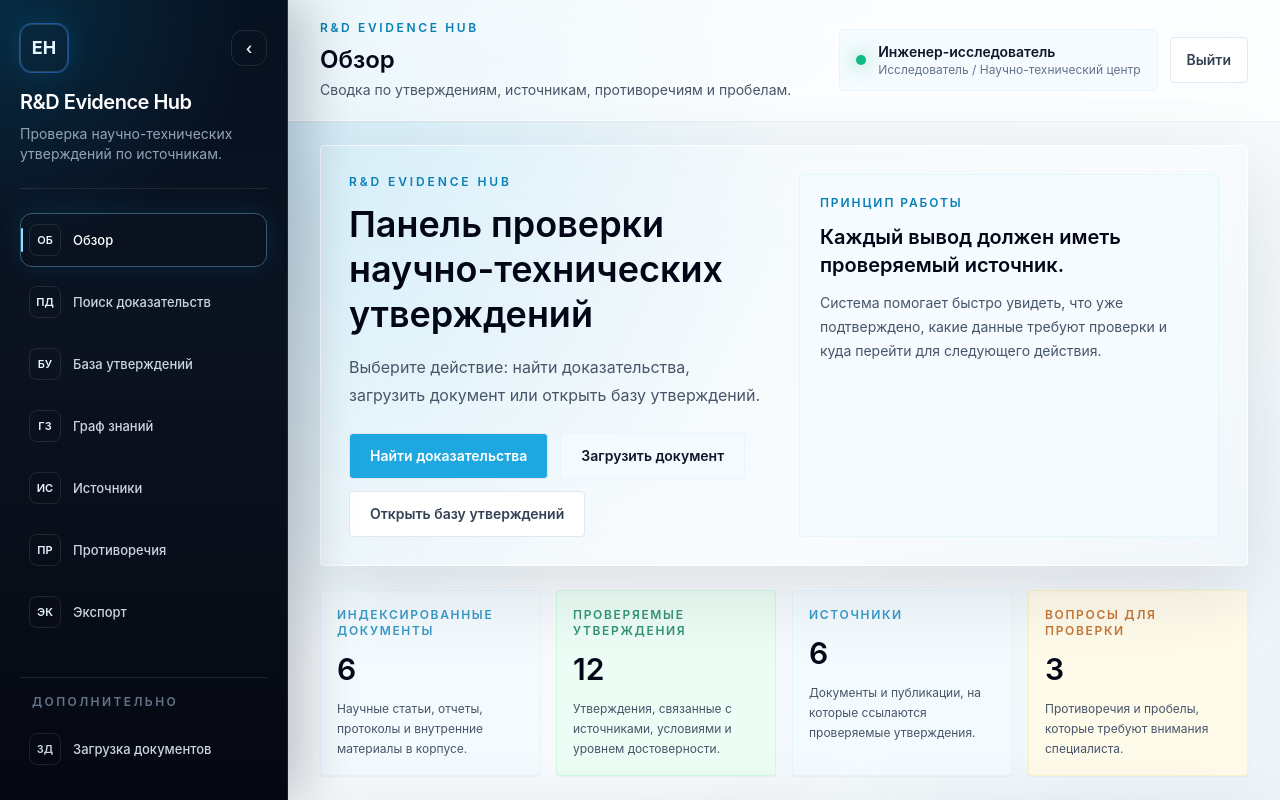
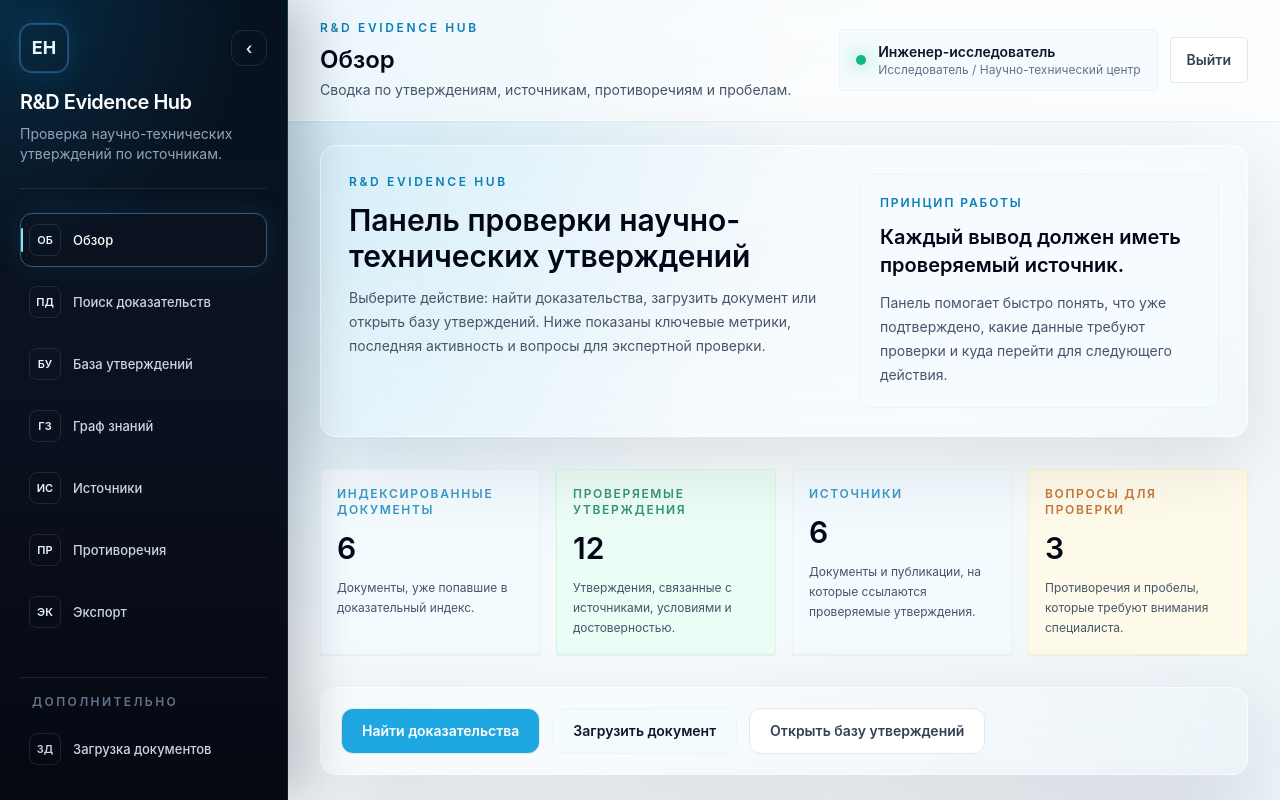
Before and after one commit to theycomeunstuck/hackaton_nornikel2026summer, a React (Vite) app: page /auth in a window 1280 px wide. Both pictures are taken after a click on the button "ВОЙТИ". Shown: the top 800 px of the page. Built offline with nearby package versions, Linux system fonts and the light colour scheme.

Commit message:
Align dashboard page with evidence workspace style

```diff
--- a/src/pages/DashboardPage/DashboardPage.tsx
+++ b/src/pages/DashboardPage/DashboardPage.tsx
@@ -1,12 +1,18 @@
+import type { ReactNode } from "react";
 import { Link } from "react-router-dom";
-import type { ReactNode } from "react";
 import type { EvidenceClaim } from "../../entities/claim/types";
 import type { Contradiction } from "../../entities/contradiction/types";
 import type { KnowledgeGap } from "../../entities/gap/types";
 import type { SourceType } from "../../entities/source/types";
-import { buildDashboardStats, type DashboardMetric, type SourceDistributionItem } from "../../shared/lib/dashboardStats";
+import {
+  buildDashboardStats,
+  type DashboardMetric,
+  type SourceDistributionItem,
+} from "../../shared/lib/dashboardStats";
 import { ConfidenceBadge } from "../../shared/ui/ConfidenceBadge";
+import { ContentContainer } from "../../shared/ui/ContentContainer";
 import { DisclosureSection } from "../../shared/ui/DisclosureSection";
+import { EvidencePageHeader } from "../../shared/ui/EvidencePageHeader";
 import { MetricCard } from "../../shared/ui/MetricCard";
 import { SectionCard } from "../../shared/ui/SectionCard";
 import { StatusBadge, type StatusTone } from "../../shared/ui/StatusBadge";
@@ -15,7 +21,7 @@ const dashboardStats = buildDashboardStats();
 
 const sourceTypeLabel: Record<SourceType, string> = {
   scientific_article: "Научная статья",
-  internal_report: "Внутренний отчет",
+  internal_report: "Внутренний отчёт",
   patent: "Патент",
   experiment_protocol: "Протокол эксперимента",
   technical_standard: "Технический стандарт",
@@ -31,11 +37,15 @@ const questionsForReview =
   dashboardStats.highPriorityGaps.length + dashboardStats.possibleContradictions.length;
 
 const primaryMetrics: DashboardMetric[] = [
-  getMetricByLabel("Индексированные документы"),
   {
-    ...getMetricByLabel("Извлеченные утверждения"),
+    ...dashboardStats.metrics[0],
+    label: "Индексированные документы",
+    description: "Документы, уже попавшие в доказательный индекс.",
+  },
+  {
+    ...dashboardStats.metrics[1],
     label: "Проверяемые утверждения",
-    description: "Утверждения, связанные с источниками, условиями и уровнем достоверности.",
+    description: "Утверждения, связанные с источниками, условиями и достоверностью.",
   },
   {
     label: "Источники",
@@ -50,21 +60,6 @@ const primaryMetrics: DashboardMetric[] = [
     tone: questionsForReview > 0 ? "amber" : "green",
   },
 ];
-
-function getMetricByLabel(label: string): DashboardMetric {
-  const metric = dashboardStats.metrics.find((item) => item.label === label);
-
-  if (!metric) {
-    return {
-      label,
-      value: "0",
-      description: "Нет данных для отображения.",
-      tone: "slate",
-    };
-  }
-
-  return metric;
-}
 
 function formatList(items: string[], limit = 2): string {
   if (items.length === 0) {
@@ -111,9 +106,9 @@ function DistributionList({ items }: { items: SourceDistributionItem[] }) {
             <span className="font-medium text-slate-700">{item.label}</span>
             <span className="text-slate-500">{item.count}</span>
           </div>
-          <div className="mt-2 h-2 overflow-hidden rounded bg-slate-100">
+          <div className="mt-2 h-2 overflow-hidden rounded-full bg-slate-100">
             <div
-              className="h-full rounded bg-ice-500"
+              className="h-full rounded-full bg-ice-500"
               style={{ width: `${Math.max((item.count / maxCount) * 100, 8)}%` }}
             />
           </div>
@@ -125,7 +120,7 @@ function DistributionList({ items }: { items: SourceDistributionItem[] }) {
 
 function RecentClaimItem({ claim }: { claim: EvidenceClaim }) {
   return (
-    <article className="rounded border border-slate-200 bg-white/86 p-4">
+    <article className="rounded-xl border border-slate-200 bg-white/86 p-4 shadow-sm">
       <div className="flex items-start justify-between gap-4">
         <p className="text-sm leading-6 text-slate-900">{claim.statement}</p>
         <ConfidenceBadge confidence={claim.confidence} />
@@ -153,7 +148,7 @@ function AttentionItem({
   toneClassName: string;
 }) {
   return (
-    <article className={`rounded border p-4 ${toneClassName}`}>
+    <article className={`rounded-xl border p-4 shadow-sm ${toneClassName}`}>
       <div className="flex items-start justify-between gap-4">
         <div>
           <h3 className="text-sm font-semibold text-slate-950">{title}</h3>
@@ -162,6 +157,23 @@ function AttentionItem({
         {badge}
       </div>
     </article>
+  );
+}
+
+function HeaderAside() {
+  return (
+    <div className="rounded-xl border border-ice-100 bg-ice-50/75 p-5">
+      <p className="text-xs font-semibold uppercase tracking-[0.16em] text-ice-600">
+        Принцип работы
+      </p>
+      <p className="mt-3 text-xl font-semibold leading-7 text-slate-950">
+        Каждый вывод должен иметь проверяемый источник.
+      </p>
+      <p className="mt-3 text-sm leading-6 text-slate-600">
+        Панель помогает быстро понять, что уже подтверждено, какие данные требуют проверки и куда
+        перейти для следующего действия.
+      </p>
+    </div>
   );
 }
 
@@ -195,56 +207,13 @@ export function DashboardPage() {
   ].filter((item): item is NonNullable<typeof item> => item !== null);
 
   return (
-    <div className="mx-auto max-w-[1680px] space-y-6">
-      <section className="overflow-hidden rounded border border-white/75 bg-white/76 shadow-glass backdrop-blur-2xl">
-        <div className="grid grid-cols-[minmax(0,1fr)_minmax(360px,420px)] gap-8 p-7">
-          <div>
-            <p className="text-xs font-semibold uppercase tracking-[0.24em] text-ice-600">
-              R&D Evidence Hub
-            </p>
-            <h2 className="mt-3 max-w-4xl text-4xl font-semibold leading-tight text-slate-950">
-              Панель проверки научно-технических утверждений
-            </h2>
-            <p className="mt-4 max-w-3xl text-base leading-7 text-slate-600">
-              Выберите действие: найти доказательства, загрузить документ или открыть базу
-              утверждений.
-            </p>
-            <div className="mt-6 flex flex-wrap gap-3">
-              <Link
-                to="/search"
-                className="rounded border border-ice-400 bg-ice-500 px-5 py-3 text-sm font-semibold text-white transition hover:bg-ice-600"
-              >
-                Найти доказательства
-              </Link>
-              <Link
-                to="/upload"
-                className="rounded border border-ice-100 bg-ice-50 px-5 py-3 text-sm font-semibold text-ice-700 transition hover:border-ice-200 hover:bg-white"
-              >
-                Загрузить документ
-              </Link>
-              <Link
-                to="/claims"
-                className="rounded border border-slate-200 bg-white px-5 py-3 text-sm font-semibold text-slate-700 transition hover:border-ice-100 hover:text-ice-700"
-              >
-                Открыть базу утверждений
-              </Link>
-            </div>
-          </div>
-
-          <div className="rounded border border-ice-100 bg-ice-50/75 p-5">
-            <p className="text-xs font-semibold uppercase tracking-[0.16em] text-ice-600">
-              Принцип работы
-            </p>
-            <p className="mt-3 text-xl font-semibold leading-7 text-slate-950">
-              Каждый вывод должен иметь проверяемый источник.
-            </p>
-            <p className="mt-3 text-sm leading-6 text-slate-600">
-              Система помогает быстро увидеть, что уже подтверждено, какие данные требуют
-              проверки и куда перейти для следующего действия.
-            </p>
-          </div>
-        </div>
-      </section>
+    <ContentContainer>
+      <EvidencePageHeader
+        eyebrow="R&D Evidence Hub"
+        title="Панель проверки научно-технических утверждений"
+        description="Выберите действие: найти доказательства, загрузить документ или открыть базу утверждений. Ниже показаны ключевые метрики, последняя активность и вопросы для экспертной проверки."
+        aside={<HeaderAside />}
+      />
 
       <section className="grid grid-cols-4 gap-4">
         {primaryMetrics.map((metric) => (
@@ -256,6 +225,29 @@ export function DashboardPage() {
             tone={metric.tone}
           />
         ))}
+      </section>
+
+      <section className="rounded-2xl border border-white/75 bg-white/72 p-5 shadow-glass backdrop-blur-2xl">
+        <div className="flex flex-wrap gap-3">
+          <Link
+            to="/search"
+            className="rounded-xl border border-ice-400 bg-ice-500 px-5 py-3 text-sm font-semibold text-white transition hover:bg-ice-600"
+          >
+            Найти доказательства
+          </Link>
+          <Link
+            to="/upload"
+            className="rounded-xl border border-ice-100 bg-ice-50 px-5 py-3 text-sm font-semibold text-ice-700 transition hover:border-ice-200 hover:bg-white"
+          >
+            Загрузить документ
+          </Link>
+          <Link
+            to="/claims"
+            className="rounded-xl border border-slate-200 bg-white px-5 py-3 text-sm font-semibold text-slate-700 transition hover:border-ice-100 hover:text-ice-700"
+          >
+            Открыть базу утверждений
+          </Link>
+        </div>
       </section>
 
       <div className="grid grid-cols-[minmax(0,1fr)_minmax(360px,0.72fr)] gap-6">
@@ -281,7 +273,7 @@ export function DashboardPage() {
               ))}
             </div>
           ) : (
-            <div className="rounded border border-emerald-200 bg-emerald-50 p-4 text-sm text-emerald-700">
+            <div className="rounded-xl border border-emerald-200 bg-emerald-50 p-4 text-sm text-emerald-700">
               Критичных вопросов для проверки сейчас нет.
             </div>
           )}
@@ -316,7 +308,7 @@ export function DashboardPage() {
                   </div>
                 </div>
                 <div>
-                  <h3 className="text-sm font-semibold text-slate-950">По надежности</h3>
+                  <h3 className="text-sm font-semibold text-slate-950">По надёжности</h3>
                   <div className="mt-4">
                     <DistributionList items={dashboardStats.sourceReliabilityDistribution} />
                   </div>
@@ -327,7 +319,7 @@ export function DashboardPage() {
                 <h3 className="text-sm font-semibold text-slate-950">Важные источники</h3>
                 <div className="mt-3 space-y-3">
                   {dashboardStats.importantSources.map((source) => (
-                    <article key={source.id} className="rounded border border-slate-200 bg-white/80 p-3">
+                    <article key={source.id} className="rounded-xl border border-slate-200 bg-white/80 p-3">
                       <div className="flex items-start justify-between gap-3">
                         <div>
                           <p className="text-sm font-semibold leading-5 text-slate-900">
@@ -357,7 +349,7 @@ export function DashboardPage() {
           <SectionCard title="Сценарии анализа" eyebrow="Рабочие направления">
             <div className="grid grid-cols-3 gap-4">
               {dashboardStats.scenarioOverviews.map((scenario) => (
-                <article key={scenario.id} className="rounded border border-slate-200 bg-white/84 p-4">
+                <article key={scenario.id} className="rounded-xl border border-slate-200 bg-white/84 p-4">
                   <div className="flex items-start justify-between gap-3">
                     <div>
                       <h3 className="text-base font-semibold text-slate-950">{scenario.title}</h3>
@@ -372,21 +364,21 @@ export function DashboardPage() {
                     )}
                   </div>
                   <div className="mt-4 grid grid-cols-4 gap-2 text-center">
-                    <div className="rounded bg-slate-50 px-2 py-3">
+                    <div className="rounded-lg bg-slate-50 px-2 py-3">
                       <p className="text-lg font-semibold text-slate-950">{scenario.claimsCount}</p>
                       <p className="text-xs text-slate-500">утверждений</p>
                     </div>
-                    <div className="rounded bg-slate-50 px-2 py-3">
+                    <div className="rounded-lg bg-slate-50 px-2 py-3">
                       <p className="text-lg font-semibold text-slate-950">{scenario.sourcesCount}</p>
                       <p className="text-xs text-slate-500">источников</p>
                     </div>
-                    <div className="rounded bg-slate-50 px-2 py-3">
+                    <div className="rounded-lg bg-slate-50 px-2 py-3">
                       <p className="text-lg font-semibold text-slate-950">
                         {scenario.graphNodesCount}/{scenario.graphEdgesCount}
                       </p>
                       <p className="text-xs text-slate-500">узлы/связи</p>
                     </div>
-                    <div className="rounded bg-slate-50 px-2 py-3">
+                    <div className="rounded-lg bg-slate-50 px-2 py-3">
                       <p className="text-lg font-semibold text-slate-950">
                         {scenario.gapsCount}/{scenario.contradictionsCount}
                       </p>
@@ -399,6 +391,6 @@ export function DashboardPage() {
           </SectionCard>
         </div>
       </DisclosureSection>
-    </div>
+    </ContentContainer>
   );
 }
--- a/src/shared/lib/dashboardStats.ts
+++ b/src/shared/lib/dashboardStats.ts
@@ -54,7 +54,7 @@ const confidenceScore: Record<EvidenceClaim["confidence"], number> = {
 
 const sourceTypeLabel: Record<SourceType, string> = {
   scientific_article: "Научные статьи",
-  internal_report: "Внутренние отчеты",
+  internal_report: "Внутренние отчёты",
   patent: "Патенты",
   experiment_protocol: "Протоколы экспериментов",
   technical_standard: "Технические стандарты",
@@ -158,13 +158,13 @@ export function buildDashboardStats(
       {
         label: "Индексированные документы",
         value: String(documents.filter((document) => document.status === "indexed").length),
-        description: "Научные статьи, отчеты, протоколы и внутренние материалы в корпусе.",
+        description: "Научные статьи, отчёты, протоколы и внутренние материалы в корпусе.",
         tone: "cyan",
       },
       {
-        label: "Извлеченные утверждения",
+        label: "Извлечённые утверждения",
         value: String(claims.length),
-        description: "Структурированные утверждения, извлеченные из текущего корпуса.",
+        description: "Структурированные утверждения, извлечённые из текущего корпуса.",
         tone: "green",
       },
       {
```
Also changed, not shown: src/shared/ui/DisclosureSection.tsx (+7 -1 lines).
